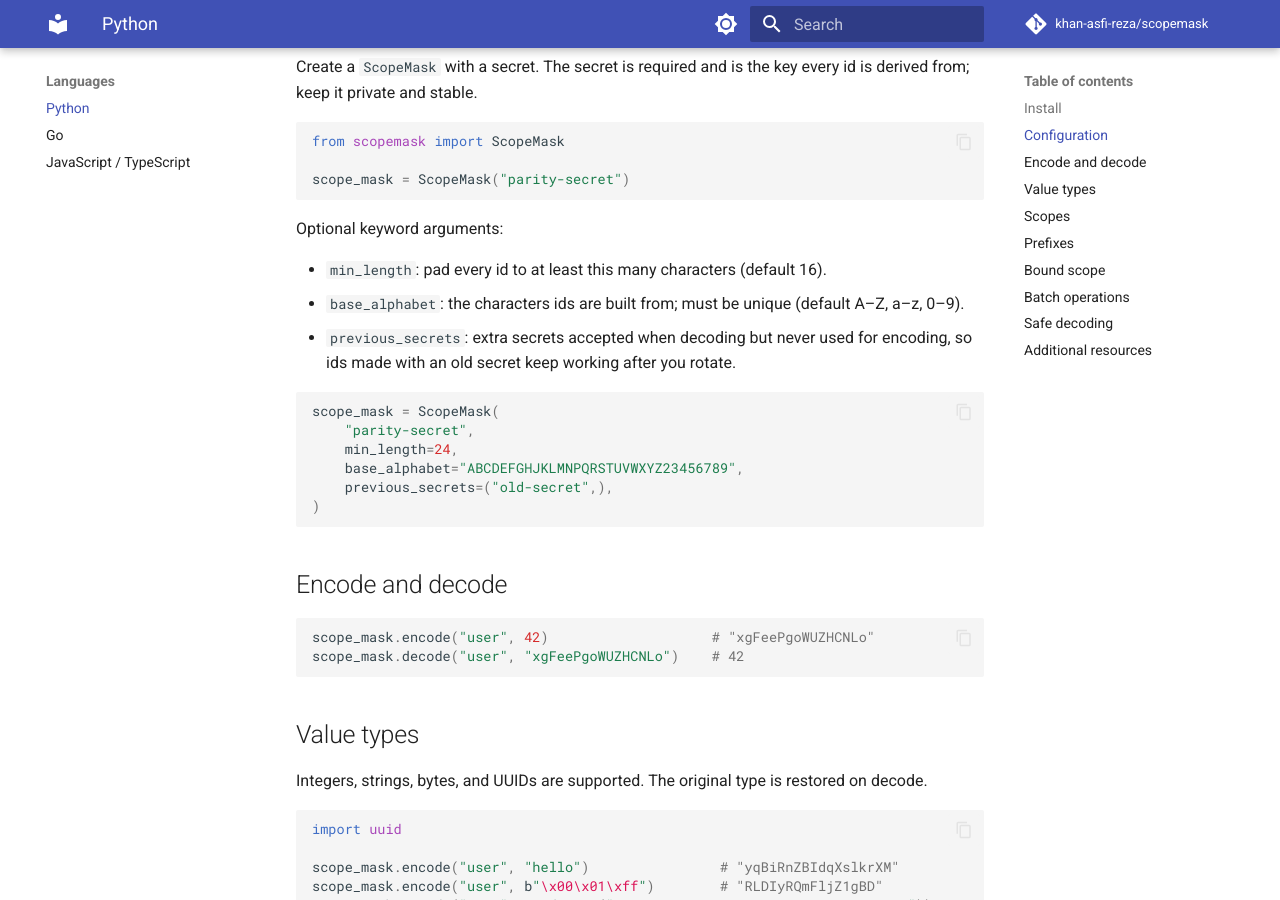
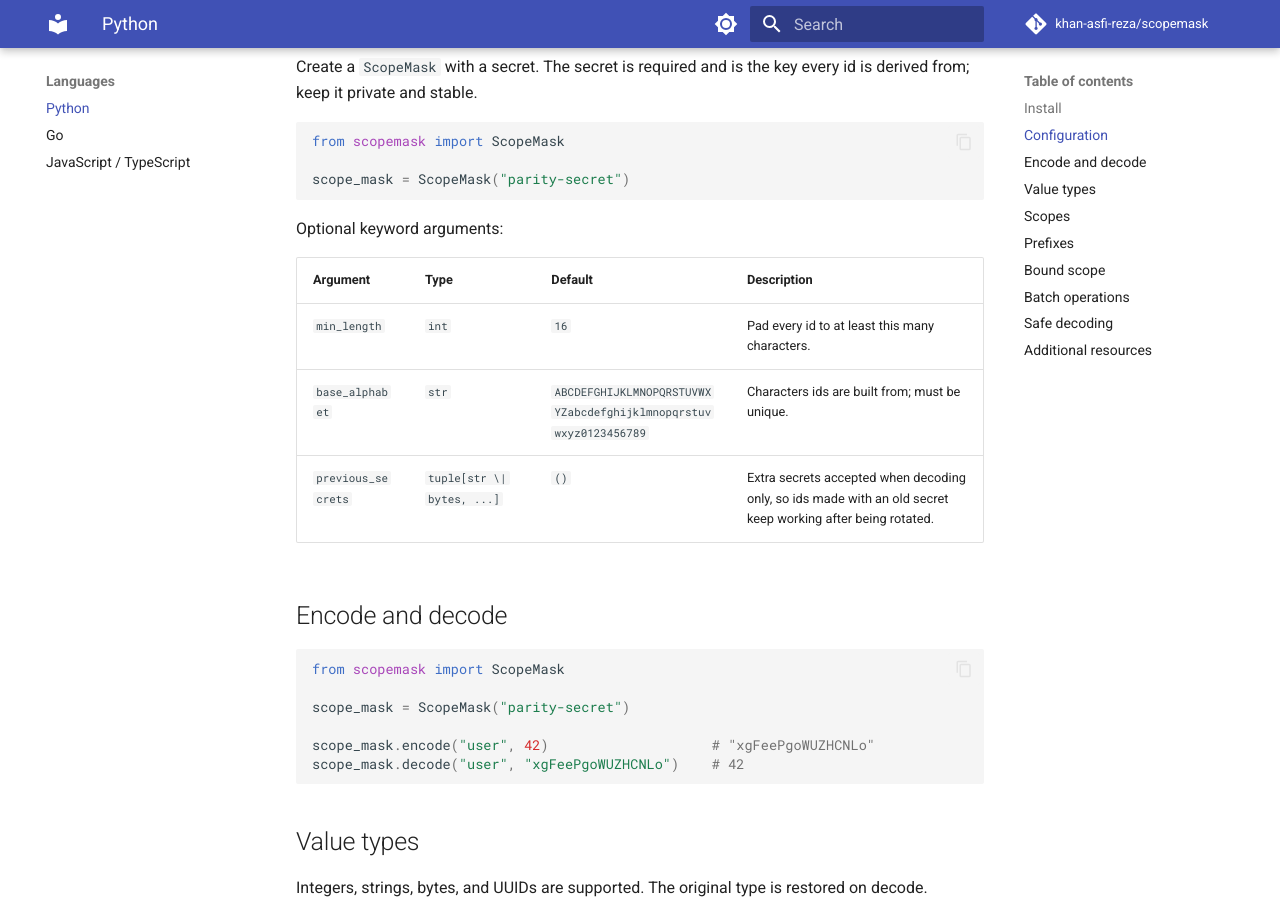
Before and after one commit to khan-asfi-reza/scopemask, an MkDocs documentation site: the page built from docs/python.md, in a window 1280 px wide and 900 px high, scrolled down 510 px. Built offline with MkDocs 1.6.1 and Material for MkDocs 9.7.7, drawn with Linux system fonts in a browser that asks for light colours; comment, search, counter and statistics services are not loaded.

Commit message:
docs: documentation update clarity

````diff
--- a/README.md
+++ b/README.md
@@ -108,22 +108,19 @@ scope_mask = ScopeMask("parity-secret")
 
 Optional keyword arguments:
 
-- `min_length`: pad every id to at least this many characters (default 16).
-- `base_alphabet`: the characters ids are built from; must be unique (default A–Z, a–z, 0–9).
-- `previous_secrets`: extra secrets accepted when decoding but never used for encoding, so ids made with an old secret keep working after you rotate.
-
-```python
-scope_mask = ScopeMask(
-    "parity-secret",
-    min_length=24,
-    base_alphabet="ABCDEFGHJKLMNPQRSTUVWXYZ23456789",
-    previous_secrets=("old-secret",),
-)
-```
+| Argument | Type | Default | Description |
+|----------|------|---------|-------------|
+| `min_length` | `int` | `16` | Pad every id to at least this many characters. |
+| `base_alphabet` | `str` | `ABCDEFGHIJKLMNOPQRSTUVWXYZabcdefghijklmnopqrstuvwxyz0123456789` | Characters ids are built from; must be unique. |
+| `previous_secrets` | `tuple[str \| bytes, ...]` | `()` | Extra secrets accepted when decoding only, so ids made with an old secret keep working after being rotated. |
 
 ### Encode and decode
 
 ```python
+from scopemask import ScopeMask
+
+scope_mask = ScopeMask("parity-secret")
+
 scope_mask.encode("user", 42)                    # "xgFeePgoWUZHCNLo"
 scope_mask.decode("user", "xgFeePgoWUZHCNLo")    # 42
 ```
@@ -217,21 +214,19 @@ const scopeMask = new ScopeMask("parity-secret");
 
 Optional settings:
 
-- `minLength`: pad every id to at least this many characters (default 16).
-- `baseAlphabet`: the characters ids are built from; must be unique (default A–Z, a–z, 0–9).
-- `previousSecrets`: extra secrets accepted when decoding but never used for encoding, so ids made with an old secret keep working after you rotate.
-
-```ts
-new ScopeMask("parity-secret", {
-  minLength: 24,
-  baseAlphabet: "ABCDEFGHJKLMNPQRSTUVWXYZ23456789",
-  previousSecrets: ["old-secret"],
-});
-```
+| Option | Type | Default | Description |
+|--------|------|---------|-------------|
+| `minLength` | `number` | `16` | Pad every id to at least this many characters. |
+| `baseAlphabet` | `string` | `ABCDEFGHIJKLMNOPQRSTUVWXYZabcdefghijklmnopqrstuvwxyz0123456789` | Characters ids are built from; must be unique. |
+| `previousSecrets` | `(Uint8Array \| string)[]` | `[]` | Extra secrets accepted when decoding only, so ids made with an old secret keep working after being rotated. |
 
 ### Encode and decode
 
 ```ts
+import { ScopeMask } from "scopemask";
+
+const scopeMask = new ScopeMask("parity-secret");
+
 scopeMask.encode("user", 42);                    // "xgFeePgoWUZHCNLo"
 scopeMask.decode("user", "xgFeePgoWUZHCNLo");    // 42
 ```
@@ -321,24 +316,21 @@ scopeMask, _ := scopemask.New("parity-secret")
 
 Optional functions:
 
-- `WithMinLength(n)`: pad every id to at least `n` characters (default 16).
-- `WithBaseAlphabet(a)`: the characters ids are built from; must be unique (default A–Z, a–z, 0–9).
-- `WithPreviousSecrets(...)`: extra secrets accepted when decoding but never used for encoding, so ids made with an old secret keep working after you rotate.
-
-```go
-scopeMask, _ = scopemask.New(
-    "parity-secret",
-    scopemask.WithMinLength(24),
-    scopemask.WithBaseAlphabet("ABCDEFGHJKLMNPQRSTUVWXYZ23456789"),
-    scopemask.WithPreviousSecrets("old-secret"),
-)
-```
+| Function | Type | Default | Description |
+|----------|------|---------|-------------|
+| `WithMinLength(n)` | `uint8` | `16` | Pad every id to at least `n` characters. |
+| `WithBaseAlphabet(a)` | `string` | `ABCDEFGHIJKLMNOPQRSTUVWXYZabcdefghijklmnopqrstuvwxyz0123456789` | Characters ids are built from; must be unique. |
+| `WithPreviousSecrets(...)` | `...string` | none | Extra secrets accepted when decoding only, so ids made with an old secret keep working after being rotated. |
 
 ### Encode and decode
 
 `Encode` and `Decode` are generic over the value type, and `Decode[T]` returns that concrete type.
 
 ```go
+import scopemask "github.com/khan-asfi-reza/scopemask/go"
+
+scopeMask, _ := scopemask.New("parity-secret")
+
 id, _ := scopemask.Encode(scopeMask, "user", uint64(42), "")   // "xgFeePgoWUZHCNLo"
 v, _ := scopemask.Decode[uint64](scopeMask, "user", id, "")     // 42
 ```
--- a/go/README.md
+++ b/go/README.md
@@ -22,22 +22,19 @@ scopeMask, _ := scopemask.New("parity-secret")
 
 Optional functions:
 
-- `WithMinLength(n)`: pad every id to at least `n` characters (default 16).
-- `WithBaseAlphabet(a)`: the characters ids are built from; must be unique (default A–Z, a–z, 0–9).
-- `WithPreviousSecrets(...)`: extra secrets accepted when decoding but never used for encoding, so ids made with an old secret keep working after you rotate.
-
-```go
-scopeMask, _ = scopemask.New(
-    "parity-secret",
-    scopemask.WithMinLength(24),
-    scopemask.WithBaseAlphabet("ABCDEFGHJKLMNPQRSTUVWXYZ23456789"),
-    scopemask.WithPreviousSecrets("old-secret"),
-)
-```
+| Function | Type | Default | Description |
+|----------|------|---------|-------------|
+| `WithMinLength(n)` | `uint8` | `16` | Pad every id to at least `n` characters. |
+| `WithBaseAlphabet(a)` | `string` | `ABCDEFGHIJKLMNOPQRSTUVWXYZabcdefghijklmnopqrstuvwxyz0123456789` | Characters ids are built from; must be unique. |
+| `WithPreviousSecrets(...)` | `...string` | none | Extra secrets accepted when decoding only, so ids made with an old secret keep working after being rotated. |
 
 ## Encode and decode
 
 ```go
+import scopemask "github.com/khan-asfi-reza/scopemask/go"
+
+scopeMask, _ := scopemask.New("parity-secret")
+
 id, _ := scopemask.Encode(scopeMask, "user", uint64(42), "")   // "xgFeePgoWUZHCNLo"
 v, _ := scopemask.Decode[uint64](scopeMask, "user", id, "")     // 42
 ```
--- a/js/README.md
+++ b/js/README.md
@@ -24,21 +24,19 @@ const scopeMask = new ScopeMask("parity-secret");
 
 Optional settings:
 
-- `minLength`: pad every id to at least this many characters (default 16).
-- `baseAlphabet`: the characters ids are built from; must be unique (default A–Z, a–z, 0–9).
-- `previousSecrets`: extra secrets accepted when decoding but never used for encoding, so ids made with an old secret keep working after you rotate.
-
-```ts
-new ScopeMask("parity-secret", {
-  minLength: 24,
-  baseAlphabet: "ABCDEFGHJKLMNPQRSTUVWXYZ23456789",
-  previousSecrets: ["old-secret"],
-});
-```
+| Option | Type | Default | Description |
+|--------|------|---------|-------------|
+| `minLength` | `number` | `16` | Pad every id to at least this many characters. |
+| `baseAlphabet` | `string` | `ABCDEFGHIJKLMNOPQRSTUVWXYZabcdefghijklmnopqrstuvwxyz0123456789` | Characters ids are built from; must be unique. |
+| `previousSecrets` | `(Uint8Array \| string)[]` | `[]` | Extra secrets accepted when decoding only, so ids made with an old secret keep working after being rotated. |
 
 ## Encode and decode
 
 ```ts
+import { ScopeMask } from "scopemask";
+
+const scopeMask = new ScopeMask("parity-secret");
+
 scopeMask.encode("user", 42);                    // "xgFeePgoWUZHCNLo"
 scopeMask.decode("user", "xgFeePgoWUZHCNLo");    // 42
 ```
--- a/python/README.md
+++ b/python/README.md
@@ -22,22 +22,19 @@ scope_mask = ScopeMask("parity-secret")
 
 Optional keyword arguments:
 
-- `min_length`: pad every id to at least this many characters (default 16).
-- `base_alphabet`: the characters ids are built from; must be unique (default A–Z, a–z, 0–9).
-- `previous_secrets`: extra secrets accepted when decoding but never used for encoding, so ids made with an old secret keep working after you rotate.
-
-```python
-scope_mask = ScopeMask(
-    "parity-secret",
-    min_length=24,
-    base_alphabet="ABCDEFGHJKLMNPQRSTUVWXYZ23456789",
-    previous_secrets=("old-secret",),
-)
-```
+| Argument | Type | Default | Description |
+|----------|------|---------|-------------|
+| `min_length` | `int` | `16` | Pad every id to at least this many characters. |
+| `base_alphabet` | `str` | `ABCDEFGHIJKLMNOPQRSTUVWXYZabcdefghijklmnopqrstuvwxyz0123456789` | Characters ids are built from; must be unique. |
+| `previous_secrets` | `tuple[str \| bytes, ...]` | `()` | Extra secrets accepted when decoding only, so ids made with an old secret keep working after being rotated. |
 
 ## Encode and decode
 
 ```python
+from scopemask import ScopeMask
+
+scope_mask = ScopeMask("parity-secret")
+
 scope_mask.encode("user", 42)                    # "xgFeePgoWUZHCNLo"
 scope_mask.decode("user", "xgFeePgoWUZHCNLo")    # 42
 ```
````
Also changed, not shown: CONTRIBUTING.md (+2 -2 lines), docs/index.md (+1 -1 lines).
